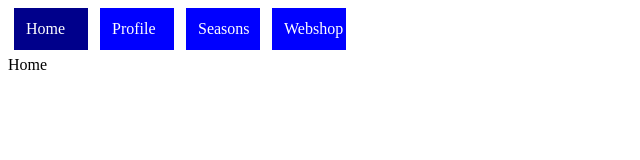
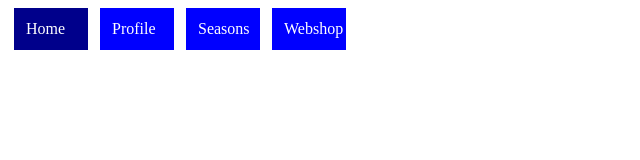
Before and after one commit to GeoffreyOnyigwaMatieso/RICK-AND-MORTY, a React (Create React App) app in the folder morty/: page / in a window 1280 px wide. Shown: the top 160 px of the page, without its empty margins (0-640 px from the left). Built offline with nearby package versions, Linux system fonts and the light colour scheme.

Commit message:
:fire: Removing codes or file

```diff
--- a/morty/package.json
+++ b/morty/package.json
@@ -6,7 +6,9 @@
     "@testing-library/jest-dom": "^5.16.5",
     "@testing-library/react": "^13.4.0",
     "@testing-library/user-event": "^13.5.0",
+    "bootstrap": "^5.2.2",
     "react": "^18.2.0",
+    "react-bootstrap": "^2.5.0",
     "react-dom": "^18.2.0",
     "react-router-dom": "5.2",
     "react-scripts": "5.0.1",
--- a/morty/src/components/Home.jsx
+++ b/morty/src/components/Home.jsx
@@ -2,7 +2,9 @@ import React from 'react'
 
 function Home() {
   return (
-    <div>Home</div>
+    <div>
+
+    </div>
   )
 }
 
```
Also changed, not shown: 1 other file (tests, documents, lock files or other folders).
